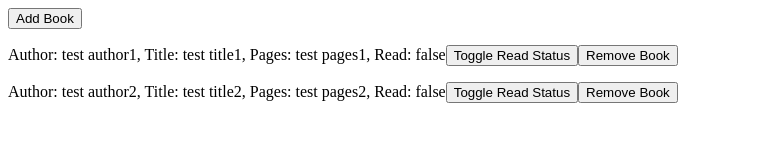
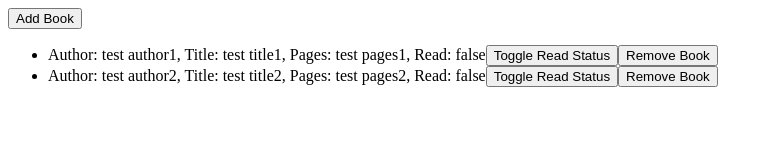
Before and after one commit to jackyfenggh/library, a plain HTML site: page index.html in a window 1280 px wide. Shown: the whole page, without its empty margins (0-773 px from the left). Drawn offline with Linux system fonts and the light colour scheme.

Commit message:
Add V6 requirements and edit past requirements for consistency

```diff
--- a/app.js
+++ b/app.js
@@ -24,9 +24,11 @@ function toggleBookReadStatus(event) {
     if (event.target.id === myBooks[i].bookID) {
       if (myBooks[i].readStatus) {
         myBooks[i].readStatus = false;
+        displayBooks();
         return;
       } else {
         myBooks[i].readStatus = true;
+        displayBooks();
         return;
       }
     }
@@ -34,10 +36,16 @@ function toggleBookReadStatus(event) {
 }
 
 function displayBooks() {
+  var addBookButton = document.getElementById('add-book-button');
+  addBookButton.addEventListener('click', addBook);
+
+  var booksUl = document.getElementById('books-ul');
+  booksUl.innerText = '';
+
   for (var i = 0; i < myBooks.length; i++) {
-    var book = document.createElement('p');
+    var book = document.createElement('li');
     book.innerText = `Author: ${myBooks[i].author}, Title: ${myBooks[i].title}, Pages: ${myBooks[i].pages}, Read: ${myBooks[i].readStatus}`;
-    document.body.appendChild(book);
+    booksUl.appendChild(book);
 
     var toggleBookReadStatusButton = document.createElement('button');
     toggleBookReadStatusButton.innerText = 'Toggle Read Status';
@@ -52,13 +60,4 @@ function displayBooks() {
   };
 }
 
-function renderPage() {
-  var addBookButton = document.createElement('button');
-  addBookButton.innerText = 'Add Book';
-  document.body.appendChild(addBookButton);
-  addBookButton.addEventListener('click', addBook);
-
-  displayBooks();
-}
-
-renderPage();
+displayBooks();
--- a/index.html
+++ b/index.html
@@ -8,7 +8,9 @@
   <link rel="stylesheet" href="style.css">
 </head>
 <body>
-
+  <button id="add-book-button">Add Book</button>
+  <ul id="books-ul">
+  </ul>
 </body>
 </html>
 <script src="app.js"></script>
```
Also changed, not shown: requirements.txt, 1 other file.
